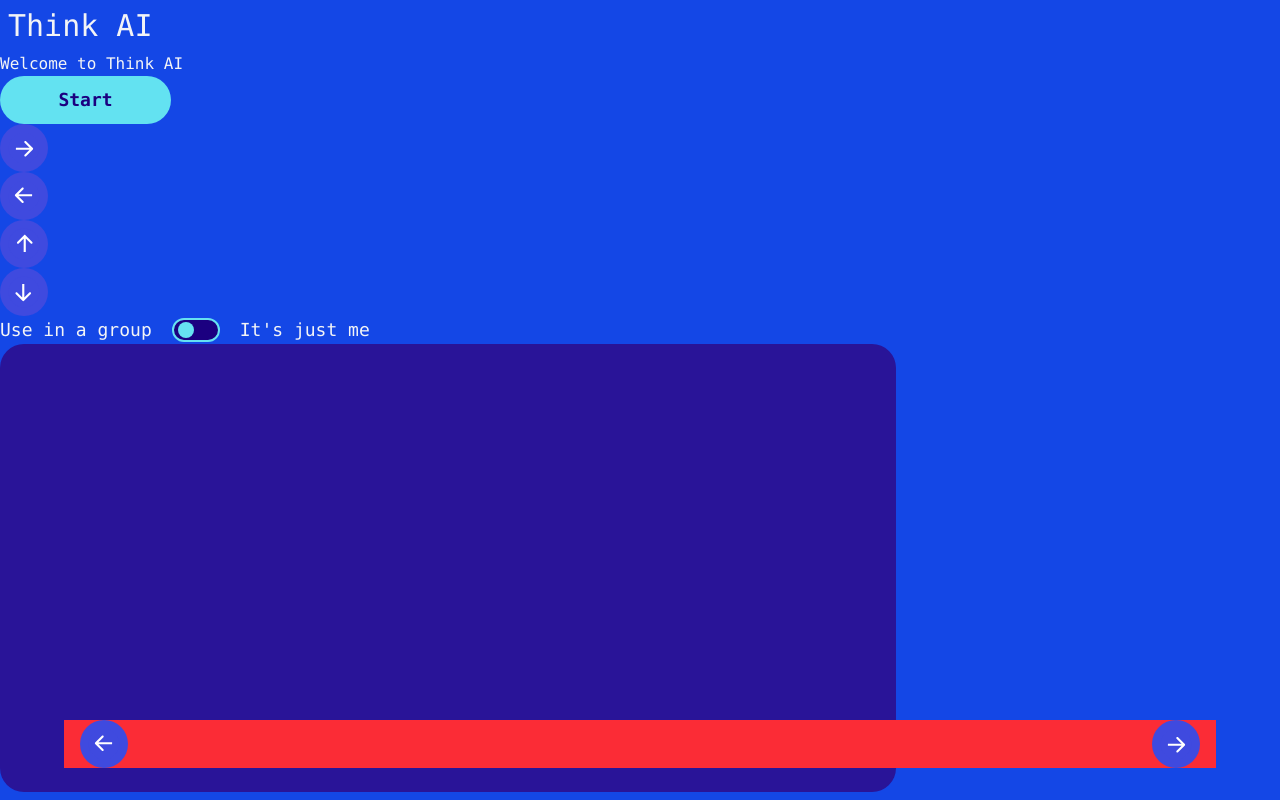
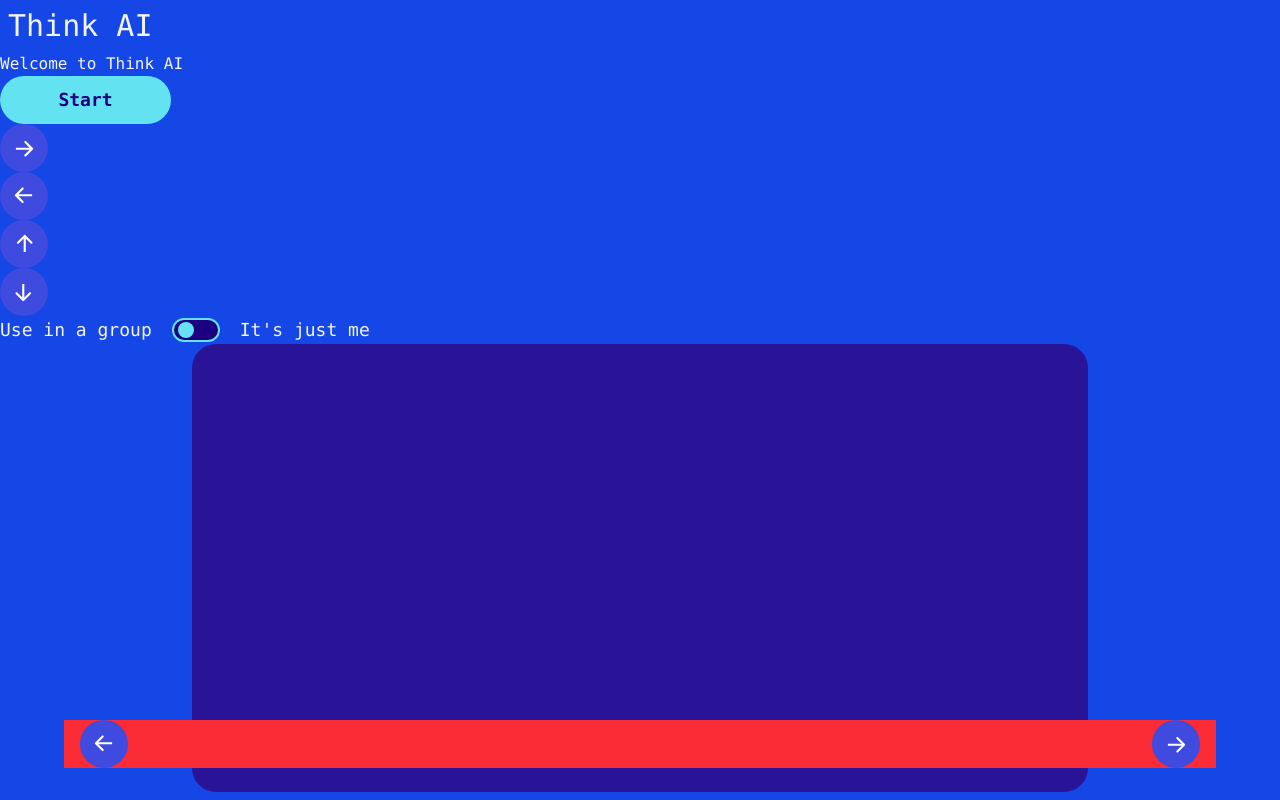
Before and after one commit to neontribe/think-ai, a Next.js app: page / in a window 1280 px wide. Built offline with nearby package versions, Linux system fonts and the light colour scheme.

Commit message:
Center the container on the page

```diff
--- a/src/app/components/ResponseCarousel.jsx
+++ b/src/app/components/ResponseCarousel.jsx
@@ -17,7 +17,7 @@ const ResponseCarousel = ({ slideData = [] }) => {
 
     return (
     <>
-        <div className="relative w-full max-w-4xl h-72 md:h-80 lg:h-[28rem] bg-[#291498] rounded-3xl overflow-hidden">
+        <div className="relative w-full max-w-4xl h-72 md:h-80 lg:h-[28rem] bg-[#291498] rounded-3xl overflow-hidden mx-auto">
             {/* slider container */}
             <div className="relative w-full h-full flex transition-transform duration-500">
                 {slideData.map((slide, index) => (
@@ -25,6 +25,7 @@ const ResponseCarousel = ({ slideData = [] }) => {
                         key={index}
                         className={`absolute inset-0 flex items-center justify-center text-white transition-opacity duration-500 ${index === currentSlide ? "opacity-100" : "opacity-0"}`}
                     >
+                        {/* slide content */}
                         <div className="p-8 bg-blue-700/80 rounded-3xl max-w-[90%]">
                             <h1 className="text-3xl font-bold">{slide.paragraph}</h1>
                         </div>
```
